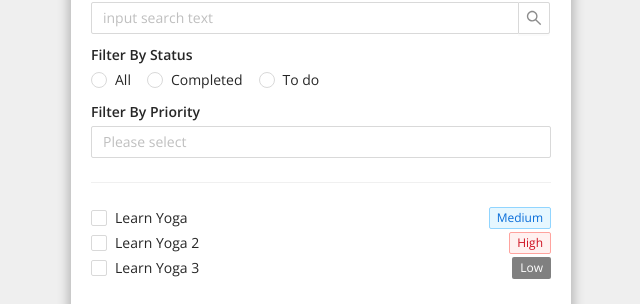
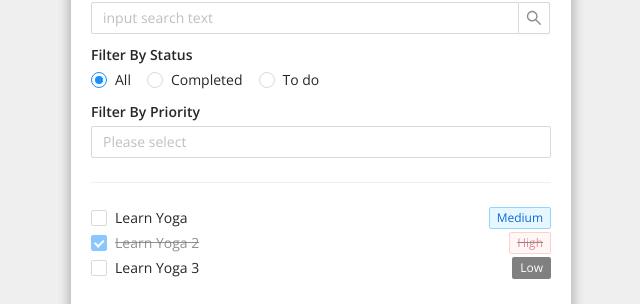
Before and after one commit to baolinh-dev/holetex-todo-redux-reactjs, a React (Create React App) app: page / in a window 1280 px wide. Shown: the part 159-463 px from the top of the page, without its empty margins (319-959 px from the left). Built offline with nearby package versions, Linux system fonts and the light colour scheme.

Commit message:
filter by status

```diff
--- a/src/components/Filters/FiltersSlice.js
+++ b/src/components/Filters/FiltersSlice.js
@@ -11,6 +11,11 @@
           ...state,
           search: action.payload,
         };
+      case "filters/statusFilterChange":
+        return {
+          ...state,
+          status: action.payload,
+        };
       default:
         return state;
     }
--- a/src/components/Filters/index.js
+++ b/src/components/Filters/index.js
@@ -1,19 +1,27 @@
 import { Col, Row, Input, Typography, Radio, Select, Tag } from "antd";
 import { useState } from "react";
 import { useDispatch } from "react-redux";
-import { searchFilterChange } from "../../redux/actions";
+import { searchFilterChange, statusFilterChange } from "../../redux/actions";
 
 const { Search } = Input;
 
 export default function Filters() {
   const dispatch = useDispatch();
   const [searchText, setSearchText] = useState("");
+  const [filterStatus, setFilterStatus] = useState("All");
+
 
   const handleSearchTextChange = (e) => {
     console.log(e.target.value);
     setSearchText(e.target.value);
     dispatch(searchFilterChange(e.target.value))
   };
+
+  const handleStatusChange = (e) => {
+    console.log(e.target.value);
+    setFilterStatus(e.target.value)
+    dispatch(statusFilterChange(e.target.value))
+  }
 
   return (
     <Row justify="center">
@@ -35,7 +43,7 @@
         >
           Filter By Status
         </Typography.Paragraph>
-        <Radio.Group>
+        <Radio.Group value={filterStatus} onChange={handleStatusChange}>
           <Radio value="All">All</Radio>
           <Radio value="Completed">Completed</Radio>
           <Radio value="Todo">To do</Radio>
--- a/src/components/Todo/index.js
+++ b/src/components/Todo/index.js
@@ -7,8 +7,8 @@
   Low: 'gray',
 };
 
-export default function Todo({ name, priority }) {
-  const [checked, setChecked] = useState(false);
+export default function Todo({ name, priority, completed }) {
+  const [checked, setChecked] = useState(completed);
 
   const toggleCheckbox = () => {
     setChecked(!checked);
--- a/src/components/TodoList/index.js
+++ b/src/components/TodoList/index.js
@@ -35,12 +35,16 @@
     setPriority("Medium");
   };
 
-
   return (
     <Row style={{ height: "calc(100% - 40px)" }}>
       <Col span={24} style={{ height: "calc(100% - 40px)", overflowY: "auto" }}>
         {todoList.map((todo) => (
-          <Todo key={todo.id} name={todo.name} priority={todo.priority} />
+          <Todo
+            key={todo.id}
+            name={todo.name}
+            priority={todo.priority}
+            completed={todo.completed}
+          />
         ))}
       </Col>
       <Col span={24}>
--- a/src/redux/actions.js
+++ b/src/redux/actions.js
@@ -11,3 +11,10 @@
     payload: text,
   };
 };
+
+export const statusFilterChange = (status) => {
+  return {
+    type: "filters/statusFilterChange",
+    payload: status,
+  };
+};
--- a/src/redux/selectors.js
+++ b/src/redux/selectors.js
@@ -1,14 +1,22 @@
 import { createSelector } from "reselect";
 
+export const searchTextSelector = (state) => state.filters.search;
+export const filterStatusSelector = (state) => state.filters.status;
 export const todoListSelector = (state) => state.todoList;
-export const searchTextSelector = (state) => state.filters.search;
 
 export const todosRemainingSelector = createSelector(
   todoListSelector,
+  filterStatusSelector,
   searchTextSelector,
-  (todoList, searchText) => {
+  (todoList, status, searchText) => {
     return todoList.filter((todo) => {
-        return todo.name.includes(searchText)
-    })
+      if (status === "All") {
+        return todo.name.includes(searchText);
+      }
+      return (
+        todo.name.includes(searchText) &&
+        (status === "Completed" ? todo.completed : !todo.completed)
+      );
+    });
   }
 );
```
